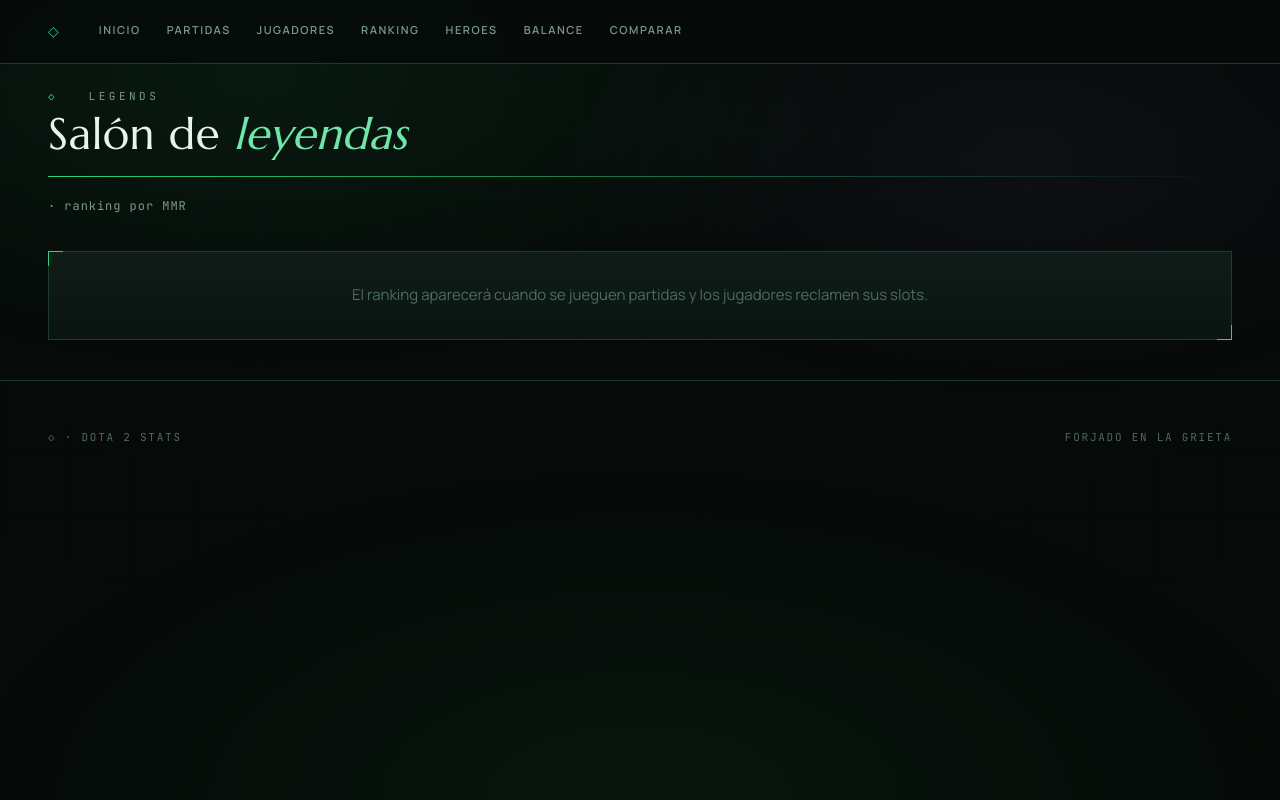
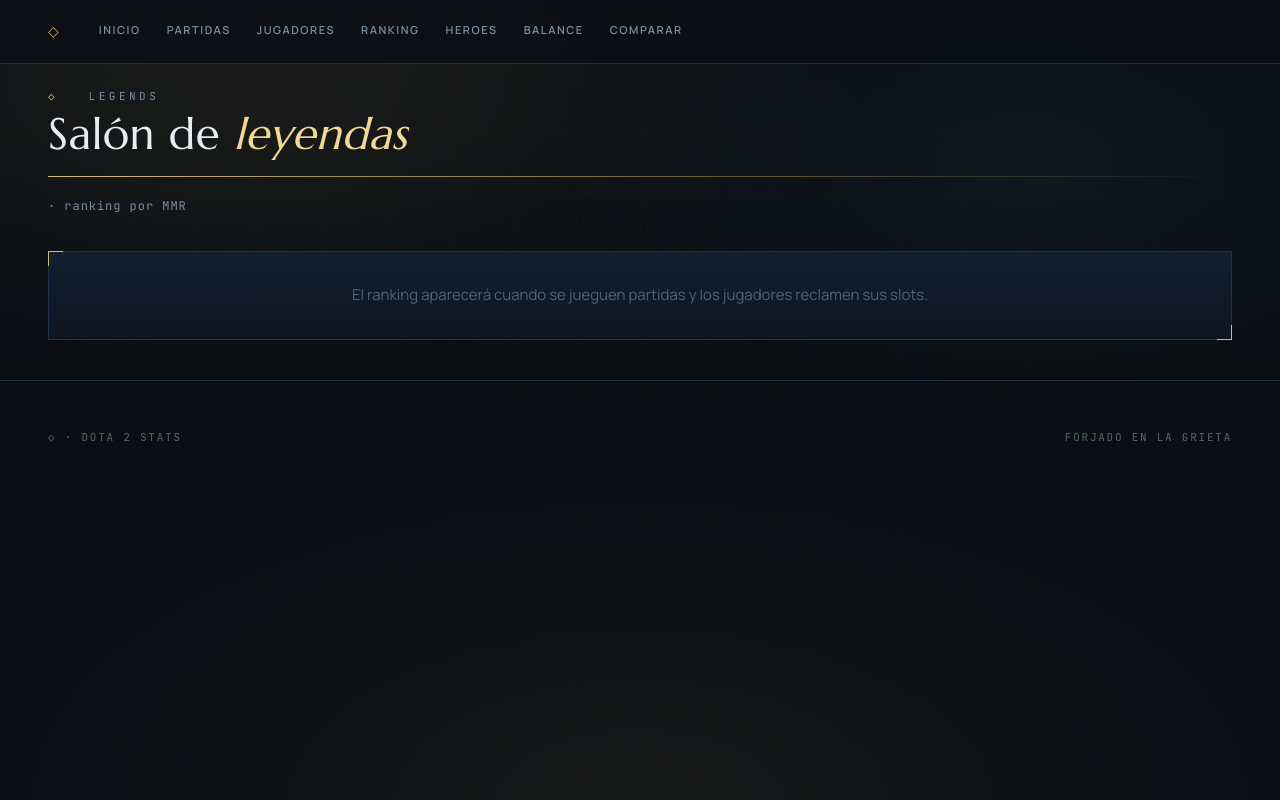
Before and after one commit to kmlch0001gh/DotaEngineer, a Python web app: template src/dotaengineer/templates/leaderboard/index.html in a window 1280 px wide. Run offline with Jinja, Linux system fonts and the light colour scheme; the template is opened without the code that fills it, so the values that code supplies are empty.

Commit message:
feat: recolor UI from emerald to gold/amber (Dota 2 client palette)
Replace all color tokens: emerald green → gold/amber accent,
green-tinted backgrounds → blue-gray backgrounds matching the
official Dota 2 client. Improves readability for stat-heavy pages.

Co-Authored-By: Claude Opus 4.6 (1M context) <noreply@anthropic.com>

```diff
--- a/src/dotaengineer/templates/base.html
+++ b/src/dotaengineer/templates/base.html
@@ -12,20 +12,20 @@
     <style>
 /* ── ARCANUM Design System ───────────────────────────────── */
 :root {
-    --bg-0: #060a08;
-    --bg-1: #0a1410;
-    --bg-2: #0f1d18;
-    --bg-3: #142922;
-    --line: #1f3a31;
-    --line-2: #2a4f43;
-    --ink-0: #e6f5ec;
-    --ink-1: #b8d4c4;
-    --ink-2: #7a9a8b;
-    --ink-3: #4d6b5e;
-    --emerald: #2bd17e;
-    --emerald-deep: #10b96a;
-    --emerald-soft: #6fe6a8;
-    --emerald-glow: rgba(43, 209, 126, 0.35);
+    --bg-0: #0b0f14;
+    --bg-1: #0d1521;
+    --bg-2: #132030;
+    --bg-3: #1a2d42;
+    --line: #1e3148;
+    --line-2: #2a4466;
+    --ink-0: #e8edf3;
+    --ink-1: #b8c8d8;
+    --ink-2: #7a8fa3;
+    --ink-3: #4d6478;
+    --emerald: #d8b86a;
+    --emerald-deep: #b8922e;
+    --emerald-soft: #f1d796;
+    --emerald-glow: rgba(216, 184, 106, 0.35);
     --gold: #d8b86a;
     --gold-soft: #f1d796;
     --crimson: #d94e5b;
@@ -57,9 +57,9 @@ body::before {
     content: '';
     position: fixed; inset: 0;
     background:
-        radial-gradient(ellipse 80% 60% at 20% 10%, rgba(43,209,126,0.08), transparent 60%),
-        radial-gradient(ellipse 60% 50% at 80% 20%, rgba(168,123,255,0.05), transparent 60%),
-        radial-gradient(ellipse 90% 70% at 50% 100%, rgba(43,209,126,0.06), transparent 60%);
+        radial-gradient(ellipse 80% 60% at 20% 10%, rgba(216,184,106,0.08), transparent 60%),
+        radial-gradient(ellipse 60% 50% at 80% 20%, rgba(90,184,255,0.05), transparent 60%),
+        radial-gradient(ellipse 90% 70% at 50% 100%, rgba(216,184,106,0.06), transparent 60%);
     pointer-events: none;
     z-index: 0;
 }
@@ -67,8 +67,8 @@ body::after {
     content: '';
     position: fixed; inset: 0;
     background-image:
-        linear-gradient(rgba(43,209,126,0.025) 1px, transparent 1px),
-        linear-gradient(90deg, rgba(43,209,126,0.025) 1px, transparent 1px);
+        linear-gradient(rgba(216,184,106,0.025) 1px, transparent 1px),
+        linear-gradient(90deg, rgba(216,184,106,0.025) 1px, transparent 1px);
     background-size: 64px 64px;
     pointer-events: none;
     z-index: 0;
@@ -102,7 +102,7 @@ h1, h2, h3, h4 {
 .nav {
     position: sticky; top: 0; z-index: 50;
     backdrop-filter: blur(16px);
-    background: rgba(6, 10, 8, 0.78);
+    background: rgba(11, 15, 20, 0.78);
     border-bottom: 1px solid var(--line);
 }
 .nav-inner {
@@ -216,7 +216,7 @@ h1, h2, h3, h4 {
     background: linear-gradient(180deg, var(--emerald) 0%, var(--emerald-deep) 100%);
     color: #061611;
     border-color: var(--emerald);
-    box-shadow: 0 0 0 1px rgba(43,209,126,0.4), 0 8px 32px -8px var(--emerald-glow);
+    box-shadow: 0 0 0 1px rgba(216,184,106,0.4), 0 8px 32px -8px var(--emerald-glow);
 }
 .btn-primary:hover {
     color: #061611;
@@ -244,7 +244,7 @@ table.arcane td {
 }
 table.arcane tbody tr { transition: background 0.15s; }
 table.arcane tbody tr:hover {
-    background: linear-gradient(90deg, rgba(43,209,126,0.05), transparent);
+    background: linear-gradient(90deg, rgba(216,184,106,0.05), transparent);
 }
 
 /* ── Bar ─────────────────────────────────────────── */
@@ -266,12 +266,12 @@ table.arcane tbody tr:hover {
     border: 1px solid var(--line-2);
     color: var(--ink-1);
 }
-.pill.emerald { color: var(--emerald-soft); border-color: var(--emerald); background: rgba(43,209,126,0.08); }
+.pill.emerald { color: var(--emerald-soft); border-color: var(--emerald); background: rgba(216,184,106,0.08); }
 .pill.gold { color: var(--gold-soft); border-color: var(--gold); background: rgba(216,184,106,0.08); }
 .pill.crimson { color: #ffaaa0; border-color: var(--crimson); background: rgba(217,78,91,0.08); }
 
 /* ── Badge (old compat) ──────────────────────────── */
-.badge-win { background: rgba(43,209,126,0.08); color: var(--emerald-soft); border: 1px solid var(--emerald); font-family: var(--mono); font-size: 10px; letter-spacing: 0.16em; text-transform: uppercase; padding: 3px 8px; display: inline-block; }
+.badge-win { background: rgba(216,184,106,0.08); color: var(--emerald-soft); border: 1px solid var(--emerald); font-family: var(--mono); font-size: 10px; letter-spacing: 0.16em; text-transform: uppercase; padding: 3px 8px; display: inline-block; }
 .badge-loss { background: rgba(217,78,91,0.08); color: #ffaaa0; border: 1px solid var(--crimson); font-family: var(--mono); font-size: 10px; letter-spacing: 0.16em; text-transform: uppercase; padding: 3px 8px; display: inline-block; }
 
 /* ── Forms ────────────────────────────────────────── */
@@ -439,7 +439,7 @@ select.form-input { appearance: auto; }
     padding: 12px 16px; font-weight: 700; font-size: 18px;
     font-family: var(--serif);
 }
-.scoreboard-radiant { background: linear-gradient(135deg, rgba(43,209,126,0.12), var(--bg-2)); }
+.scoreboard-radiant { background: linear-gradient(135deg, rgba(216,184,106,0.12), var(--bg-2)); }
 .scoreboard-dire { background: linear-gradient(135deg, rgba(255,122,106,0.12), var(--bg-2)); }
 
 /* ── Streaks ─────────────────────────────────────── */
```
